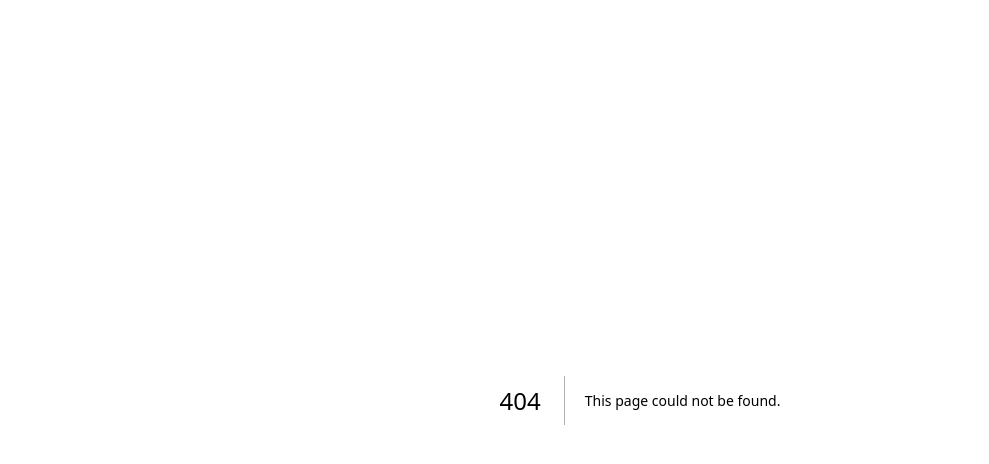
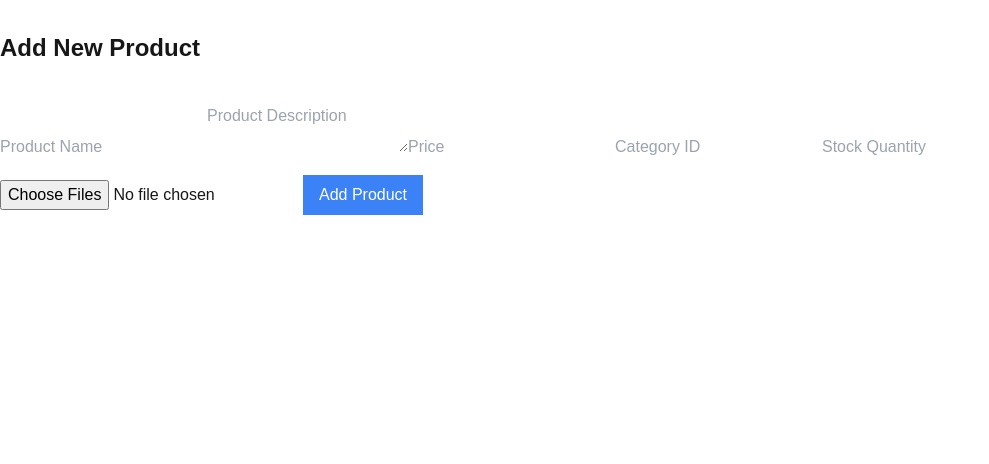
Before and after one commit to Lesuuda/tradeline, a Next.js app in the folder client/: page /admin in a window 1280 px wide. Before the commit this address had no page. Shown: the top 464 px of the page, without its empty margins (0-989 px from the left). Built offline with nearby package versions, Linux system fonts and the light colour scheme.

Commit message:
core: frontend implementation for admin page to add products to database and products page fix to enable fetch pictres and render them

```diff
--- /dev/null
+++ b/client/app/admin/page.tsx
@@ -0,0 +1,111 @@
+"use client";
+import { useState } from "react";
+import { useRouter } from "next/navigation";
+
+const AdminProductPage = () => {
+  const [productData, setProductData] = useState({
+    name: "",
+    description: "",
+    price: "",
+    category: "",
+    stock: "",
+  });
+  const [images, setImages] = useState<FileList | null>(null); // Store selected images
+  const router = useRouter();
+
+  const handleChange = (e: any) => {
+    setProductData({
+      ...productData,
+      [e.target.name]: e.target.value,
+    });
+  };
+
+  const handleImageChange = (e: any) => {
+    setImages(e.target.files); // Set images
+  };
+
+  const handleSubmit = async (e: any) => {
+    e.preventDefault();
+    const formData = new FormData();
+
+    // Append form data
+    for (const key in productData) {
+      formData.append(key, productData[key]);
+    }
+
+    // Append images
+    if (images) {
+      Array.from(images).forEach((file) => {
+        formData.append("images", file);
+      });
+    }
+
+    // Send POST request to backend
+    const response = await fetch("http://localhost:5000/admin/products/add-product", {
+      method: "POST",
+      headers: {
+        Authorization: `Bearer ${localStorage.getItem("token")}`,
+      },
+      body: formData,
+    });
+
+    if (response.ok) {
+      // Redirect after success
+      router.push("/admin/products");
+    }
+  };
+
+  return (
+    <div className="container mx-auto py-8">
+      <h2 className="text-2xl font-bold mb-6">Add New Product</h2>
+      <form onSubmit={handleSubmit} className="space-y-4">
+        <input
+          type="text"
+          name="name"
+          placeholder="Product Name"
+          value={productData.name}
+          onChange={handleChange}
+          required
+        />
+        <textarea
+          name="description"
+          placeholder="Product Description"
+          value={productData.description}
+          onChange={handleChange}
+          required
+        />
+        <input
+          type="number"
+          name="price"
+          placeholder="Price"
+          value={productData.price}
+          onChange={handleChange}
+          required
+        />
+        <input
+          type="text"
+          name="category"
+          placeholder="Category ID"
+          value={productData.category}
+          onChange={handleChange}
+          required
+        />
+        <input
+          type="number"
+          name="stock"
+          placeholder="Stock Quantity"
+          value={productData.stock}
+          onChange={handleChange}
+          required
+        />
+        <input type="file" multiple onChange={handleImageChange} />
+
+        <button type="submit" className="bg-blue-500 text-white px-4 py-2">
+          Add Product
+        </button>
+      </form>
+    </div>
+  );
+};
+
+export default AdminProductPage;
--- a/client/app/products/[id]/page.tsx
+++ b/client/app/products/[id]/page.tsx
@@ -1,25 +1,27 @@
 "use client";
 
 import { useState, useEffect } from 'react';
-import { useCart } from '../../cart/cartContext';  // Use the CartContext
+import { useCart } from '../../cart/cartContext'; // Use the CartContext
 
 interface Product {
   _id: string;
   name: string;
   description: string;
   price: number;
+  images: string[]; // Added images array
 }
 
 const ProductDetails = ({ params }: { params: { id: string } }) => {
   const [product, setProduct] = useState<Product | null>(null);
+  const [selectedImageIndex, setSelectedImageIndex] = useState(0); // For toggling images
   const [quantity, setQuantity] = useState(1);
-  const cartContext = useCart();  // Get CartContext
+  const cartContext = useCart(); // Get CartContext
 
   if (!cartContext) {
     throw new Error("CartContext is undefined");
   }
 
-  const { addToCart } = cartContext;  // Get addToCart function from CartContext
+  const { addToCart } = cartContext; // Get addToCart function from CartContext
 
   useEffect(() => {
     const fetchProduct = async () => {
@@ -37,15 +39,38 @@ const ProductDetails = ({ params }: { params: { id: string } }) => {
 
   const handleAddToCart = () => {
     if (product) {
-      addToCart(product._id, quantity);  // Add to cart
+      addToCart(product._id, quantity); // Add to cart
     }
+  };
+
+  if (!product) return <p>Loading product details...</p>;
+
+  const handleNextImage = () => {
+    setSelectedImageIndex((prevIndex) => (prevIndex + 1) % product.images.length);
+  };
+
+  const handlePreviousImage = () => {
+    setSelectedImageIndex(
+      (prevIndex) => (prevIndex - 1 + product.images.length) % product.images.length
+    );
   };
 
   return (
     <div className="p-6 bg-gray-900 text-white min-h-screen">
-      {product ? (
-        <div>
       <h1 className="text-3xl font-bold mb-4">{product.name}</h1>
+      <img
+        src={`http://localhost:5000/${product.images[selectedImageIndex]}`} // Display the selected image
+        alt={product.name}
+        className="w-full h-80 object-cover mb-4"
+      />
+      <div className="flex justify-between mb-4">
+        <button onClick={handlePreviousImage} disabled={product.images.length <= 1}>
+          Previous
+        </button>
+        <button onClick={handleNextImage} disabled={product.images.length <= 1}>
+          Next
+        </button>
+      </div>
       <p className="text-lg mb-4">{product.description}</p>
       <p className="text-lg mb-4">Price: ${product.price}</p>
       <div className="flex items-center space-x-4 mb-4">
@@ -70,10 +95,6 @@ const ProductDetails = ({ params }: { params: { id: string } }) => {
         Add to Cart
       </button>
     </div>
-      ) : (
-        <p>Loading product details...</p>
-      )}
-    </div>
   );
 };
 
--- a/client/app/products/page.tsx
+++ b/client/app/products/page.tsx
@@ -15,7 +15,8 @@ interface Product {
   description: string;
   price: number;
   stock: number;
-  category: Category;
+  images: string[]; // Added images array
+  category: Category; // Assuming category is included
 }
 
 const ProductsPage = () => {
@@ -109,9 +110,14 @@ const ProductsPage = () => {
                 products.map((product) => (
                   <div
                     key={product._id}
-                    className="bg-gray-800 p-4 rounded-lg shadow-md cursor-pointer"  // Add cursor-pointer for UI feedback
-                    onClick={() => handleProductClick(product._id)}  // Navigate to product details page
+                    className="bg-gray-800 p-4 rounded-lg shadow-md cursor-pointer"
+                    onClick={() => handleProductClick(product._id)} // Navigate to product details page
                   >
+                    <img
+                      src={`http://localhost:5000/${product.images[0]}`} // Display first image from images array
+                      alt={product.name}
+                      className="w-full h-40 object-cover mb-4" // Style the image
+                    />
                     <h3 className="text-lg font-semibold">{product.name}</h3>
                     <p className="text-sm text-gray-400">{product.description}</p>
                     <p className="text-sm text-gray-400">Price: ${product.price}</p>
```
Lines whose indentation alone changed are shown as unchanged.
